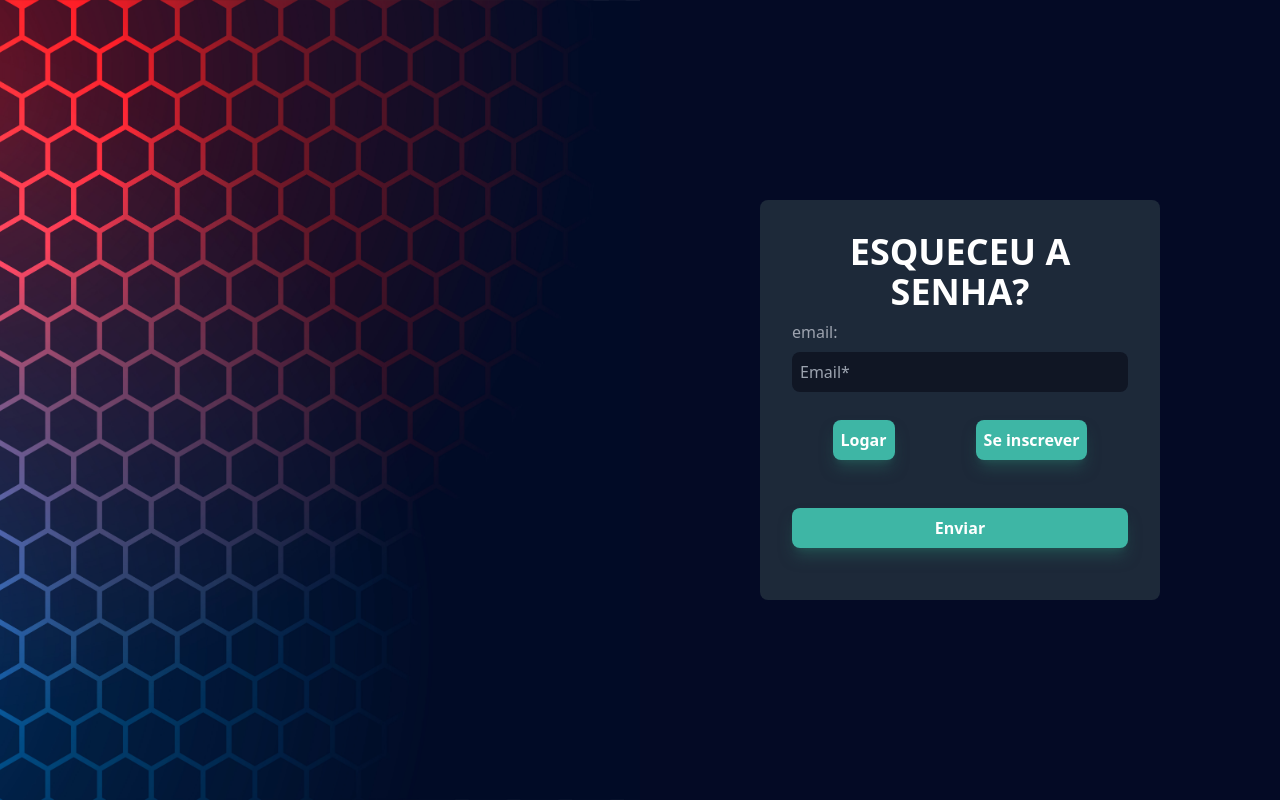
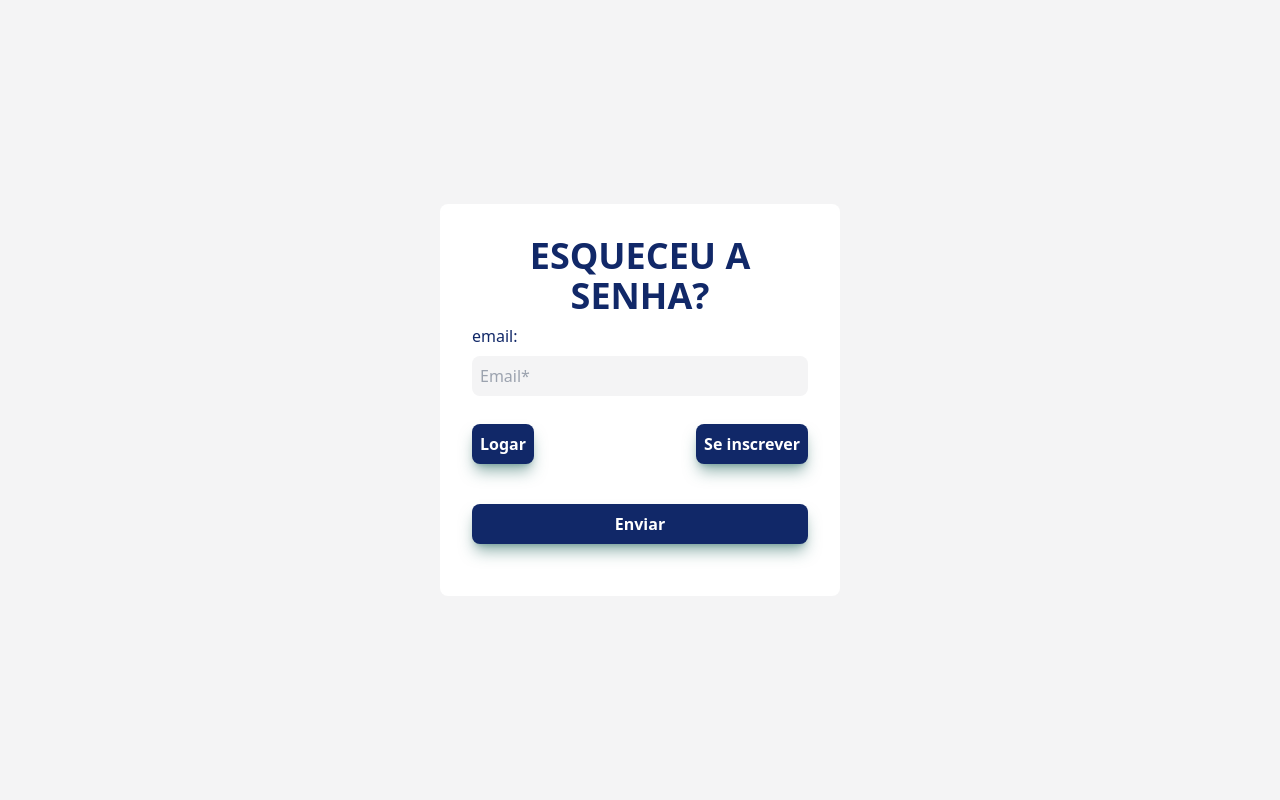
Before and after one commit to felipe11dias/jogo-serio-tradicional, a React (Create React App) app: page /jogos-serios-tradicionais-fe/access-control/forget-password in a window 1280 px wide. Built offline with nearby package versions, Linux system fonts and the light colour scheme.

Commit message:
refactory login component

```diff
--- a/src/App.tsx
+++ b/src/App.tsx
@@ -3,9 +3,7 @@ import Router from './router/router';
 
 function App() {
   return (
-    <div className='max-w-[1440px] mx-auto'>
       <RouterProvider router={Router} />
-    </div>
   );
 }
 
--- a/src/index.tsx
+++ b/src/index.tsx
@@ -14,7 +14,7 @@ ReactDOM.createRoot(
   document.getElementById('root') as HTMLElement
 ).render(
   <React.StrictMode>
-    <div className='max-w-[1440px] mx-auto bg-slate-200' >
+    <div className=''>
       <ToastContainer
         position="top-center"
         autoClose={5000}
--- a/src/pages/access-control/components/forms/form-forget-password/FormForgetPassword.tsx
+++ b/src/pages/access-control/components/forms/form-forget-password/FormForgetPassword.tsx
@@ -24,7 +24,7 @@ export default function FormForgetPassword() {
 
   return (
     <form className='max-w-[400px] w-full mx-auto rounded-lg bg-backgroundColorSecondary p-8 px-8' onSubmit={handleSubmit(onSubmit)}>
-      <h2 className="text-4xl text-textColorPrimary font-bold text-center">ESQUECEU A SENHA?</h2>
+      <h2 className="text-4xl text-textColorThird font-bold text-center">ESQUECEU A SENHA?</h2>
 
       <div className="flex flex-col text-textHintColor py-2" >
         <h3>email:</h3>
@@ -33,17 +33,17 @@ export default function FormForgetPassword() {
       </div>
 
 
-      <div className='flex justify-around mb-2'>
+      <div className='flex justify-between'>
         <Link to={`/access-control/login`}>
-         <div className='w-full my-5 py-2 px-2 bg-buttonColor shadow-lg shadow-hoverColorButton/50 hover:shadow-hoverColorButton/40 text-textColorPrimary font-semibold rounded-lg'> Logar</div>
+         <div className='text-center w-full my-5 py-2 px-2 bg-buttonColor shadow-lg shadow-hoverColorButton/50 hover:shadow-hoverColorButton/40 text-textColorPrimary font-semibold rounded-lg'> Logar</div>
           </Link>
         <Link to={`/access-control/sign-up`}>
-        <div className='w-full my-5 py-2 px-2 bg-buttonColor shadow-lg shadow-hoverColorButton/50 hover:shadow-hoverColorButton/40 text-textColorPrimary font-semibold rounded-lg'> Se inscrever</div>
+        <div className='text-center w-full my-5 py-2 px-2 bg-buttonColor shadow-lg shadow-hoverColorButton/50 hover:shadow-hoverColorButton/40 text-textColorPrimary font-semibold rounded-lg'> Se inscrever</div>
           </Link>
       </div>
 
       <div className="flex justify-center">
-        <button className='w-full my-5 py-2 px-2 bg-buttonColor shadow-lg shadow-hoverColorButton/50 hover:shadow-hoverColorButton/40 text-textColorPrimary font-semibold rounded-lg' type="submit">
+        <button className='text-center w-full my-5 py-2 px-2 bg-buttonColor shadow-lg shadow-hoverColorButton/50 hover:shadow-hoverColorButton/40 text-textColorPrimary font-semibold rounded-lg' type="submit">
           Enviar
         </button>
       </div>
--- a/src/pages/access-control/components/forms/form-login/FormLogin.tsx
+++ b/src/pages/access-control/components/forms/form-login/FormLogin.tsx
@@ -93,7 +93,7 @@ export default function FormLogin() {
 
   return (
     <form className='max-w-[400px] w-full mx-auto rounded-lg bg-backgroundColorSecondary p-8 px-8' onSubmit={handleSubmit(onSubmitHandler)}>
-      <h2 className="text-4xl text-textColorPrimary font-bold text-center">Logar</h2>
+      <h2 className="text-4xl text-textColorThird font-bold text-center">Logar</h2>
 
       <div className='flex flex-col text-textHintColor py-2' >
         <h3>Email:</h3>
@@ -108,17 +108,17 @@ export default function FormLogin() {
       </div>
 
 
-      <div className='flex justify-between mx-5 mb-2 p-lg'>
-        <Link className='w-full my-5 py-2 px-2 bg-buttonColor shadow-lg shadow-hoverColorButton/50 hover:shadow-hoverColorButton/40 text-textColorPrimary font-semibold rounded-lg' to={`/access-control/forget-password`}>
+      <div className='flex justify-between'>
+        <Link className='text-center w-full my-5 py-2 px-2 bg-buttonColor shadow-lg shadow-hoverColorButton/50 hover:shadow-hoverColorButton/40 text-textColorPrimary font-semibold rounded-lg' to={`/access-control/forget-password`}>
           Esqueceu a senha
         </Link>
-        <Link  className='w-full  my-5 py-2 px-2 mx-1 bg-buttonColor shadow-lg shadow-hoverColorButton/50 hover:shadow-hoverColorButton/40 text-textColorPrimary font-semibold rounded-lg' to={`/access-control/sign-up`}>
+        <Link  className='text-center w-full my-5 py-2 px-2 mx-1 bg-buttonColor shadow-lg shadow-hoverColorButton/50 hover:shadow-hoverColorButton/40 text-textColorPrimary font-semibold rounded-lg' to={`/access-control/sign-up`}>
           Se inscrever
         </Link>
       </div>
 
       <div className="flex justify-center">
-        <button className='w-full my-5 py-2 bg-buttonColor shadow-lg shadow-hoverColorButton/50 hover:shadow-hoverColorButton/40 text-textColorPrimary font-semibold rounded-lg' type="submit">
+        <button className='text-center w-full my-5 py-2 bg-buttonColor shadow-lg shadow-hoverColorButton/50 hover:shadow-hoverColorButton/40 text-textColorPrimary font-semibold rounded-lg' type="submit">
           Enviar
         </button>
       </div>
--- a/src/pages/access-control/components/forms/form-sign-up/FormSignUp.tsx
+++ b/src/pages/access-control/components/forms/form-sign-up/FormSignUp.tsx
@@ -63,7 +63,7 @@ export default function FormSignUp() {
 
   return (
     <form className='max-w-[400px] w-full mx-auto rounded-lg bg-backgroundColorSecondary p-8 px-8' onSubmit={handleSubmit(onSubmitHandler)}>
-      <h2 className="text-4xl text-textColorPrimary font-bold text-center">Se inscrever</h2>
+      <h2 className="text-4xl text-textColorThird font-bold text-center">Se inscrever</h2>
 
       <div className="className='flex flex-col text-textHintColor py-2'" >
         <h3>Email:</h3>
@@ -88,11 +88,11 @@ export default function FormSignUp() {
 
       <div className="flex justify-between ">
 
-        <button className='my-5 py-2 w-28 px-2 bg-buttonColor shadow-lg shadow-hoverColorButton/50 hover:shadow-hoverColorButton/40 text-white font-semibold rounded-lg' type="submit">
+        <button className='text-center my-5 py-2 w-28 px-2 bg-buttonColor shadow-lg shadow-hoverColorButton/50 hover:shadow-hoverColorButton/40 text-white font-semibold rounded-lg' type="submit">
           Enviar
         </button>
 
-        <div className='flex justify-center items-center w-28 my-5 py-2 px-2 bg-buttonColor shadow-lg shadow-hoverColorButton/50 hover:shadow-hoverColorButton/40 text-white font-semibold rounded-lg'>
+        <div className='text-center flex justify-center items-center w-28 my-5 py-2 px-2 bg-buttonColor shadow-lg shadow-hoverColorButton/50 hover:shadow-hoverColorButton/40 text-white font-semibold rounded-lg'>
         <Link to={`/access-control/login`}>Logar</Link>
       </div>
       </div>
--- a/src/templates/template-access-control/TemplateAccessControl.tsx
+++ b/src/templates/template-access-control/TemplateAccessControl.tsx
@@ -16,14 +16,9 @@ export default function TemplateAccessControl() {
 
   return (
     <>
-      <div className='grid grid-cols-1 sm:grid-cols-2 h-screen w-full'>
-        <div className='hidden sm:block'>
-          <img className='w-full h-full object-cover' src={loginImg} alt="Logo project" />
-        </div>
-        <div className='bg-backgroundColorThird flex flex-col justify-center'>
+        <div className='flex justify-center items-center h-screen bg-backgroundColorPrimary'>
           <Outlet />
         </div>
-      </div>
     </>
   )
 }
--- a/tailwind.config.js
+++ b/tailwind.config.js
@@ -34,16 +34,18 @@ module.exports = {
       colors: {
         //'#044cf4'
         // Theme
-        backgroundColorSecondary: '#1d2939',
+        backgroundColorPrimary: '#f4f4f5',
+        backgroundColorSecondary: '#FFFFFF',
         backgroundColorThird: '#040a25',
-        backgroundColorInput: '#101624', //
+        backgroundColorInput: '#f4f4f5', //
         bgContainerTable:"#d1faf1",
 
         // Theme components
         textColorPrimary: '#FFFFFF', // white
         textColorSecondary: '#000000', // black
-        textHintColor: '#9da3af',  // light grey
-        buttonColor: '#3eb6a5',   // teal
+        textColorThird: '#112868', // white
+        textHintColor: '#112868',  // light grey
+        buttonColor: '#112868',   // teal
 
         // utils
         errTextColor: '#e14c3c',
```
